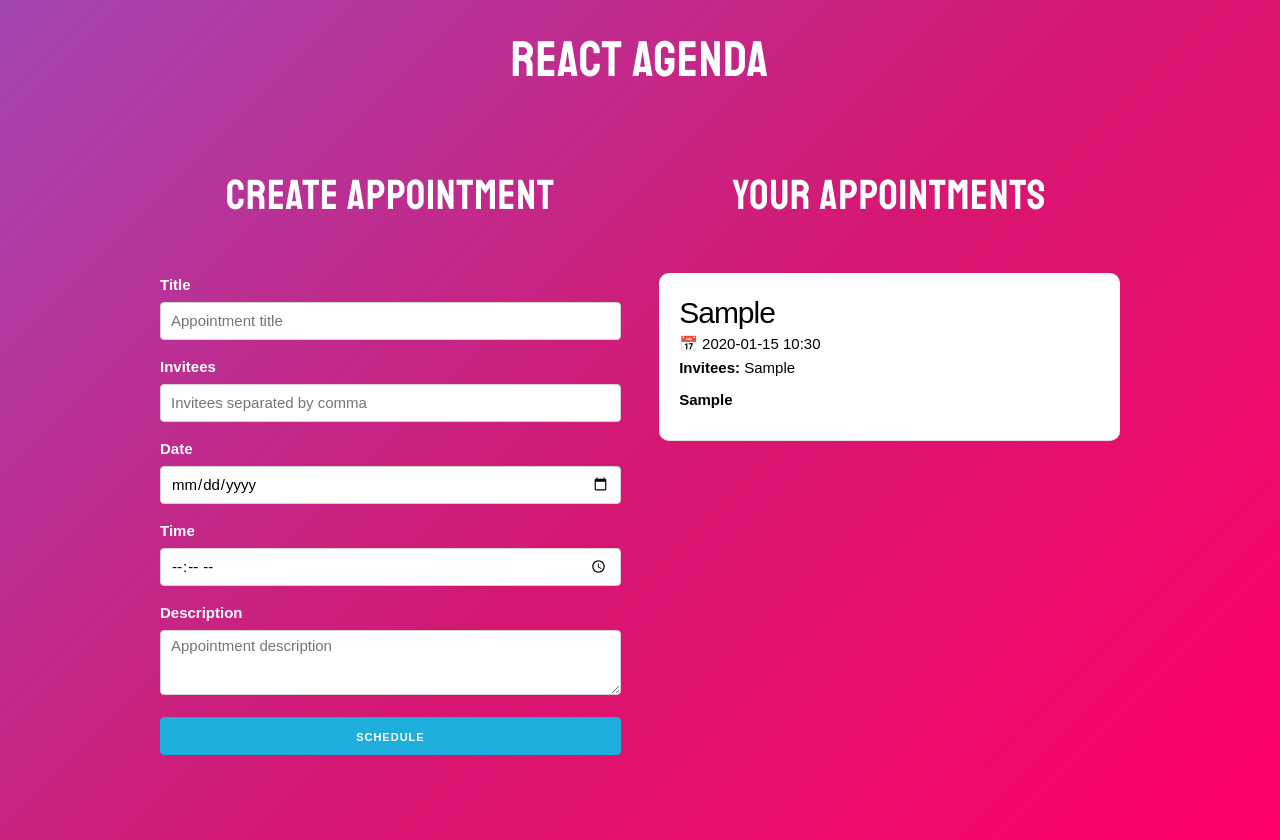
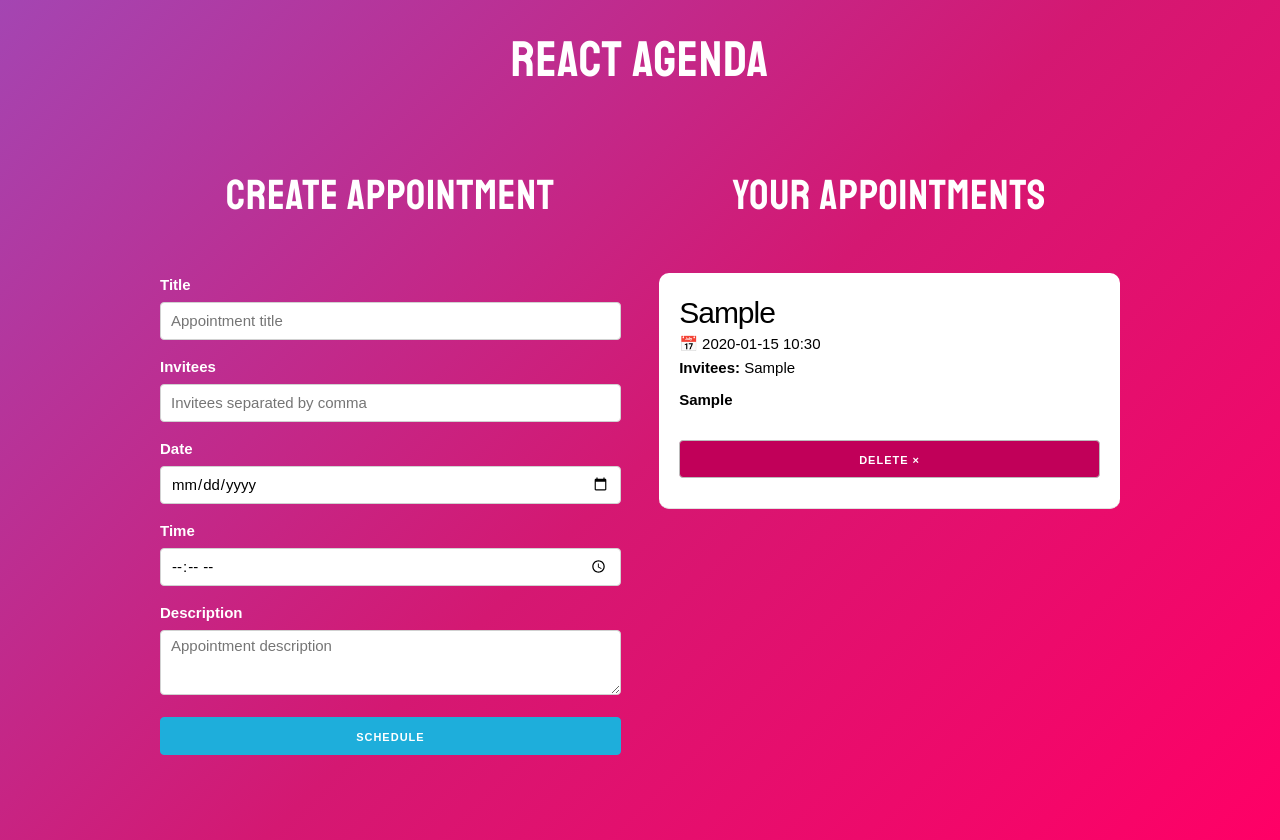
Before and after one commit to IsaacRF/react-agenda, a React (Create React App) app: page / in a window 1280 px wide. Both pictures are taken after typing "Sample", "Sample", "2020-01-15", "10:30", "Sample" into the empty fields and a click on the button "SCHEDULE". Built offline with nearby package versions, Linux system fonts and the light colour scheme.

Commit message:
#62 Enable deletion of appointments
-Add a delete appointment function to App
- Add delete button on Appointment component, and also deleteAppointment as a prop function that App can pass

```diff
--- a/src/App.tsx
+++ b/src/App.tsx
@@ -15,6 +15,16 @@ const App = () => {
     setAppointments([...appointments, appointment]);
   };
 
+  /**
+   * Deletes an appointment by ID
+   * @param id ID of the appointment to delete
+   */
+  const deleteAppointment = (id: string) => {
+    setAppointments(
+      appointments.filter((appoint: any) => appoint.id !== id)
+    );
+  };
+
   return (
     <Fragment>
       <h1>React Agenda</h1>
@@ -26,8 +36,9 @@ const App = () => {
           <h2>Your appointments</h2>
           {appointments.map((appointment: any) => (
             <Appointment
-                key={appointment.id}
-                appointment={appointment}
+              key={appointment.id}
+              appointment={appointment}
+              deleteAppointment={deleteAppointment}
             />
           ))}
         </div>
--- a/src/components/Appointment/index.tsx
+++ b/src/components/Appointment/index.tsx
@@ -3,15 +3,21 @@ import React from 'react';
 import './styles.scss';
 
 export interface AppointmentProps {
-  appointment: any
+  appointment: any,
+  deleteAppointment: Function
 }
 
-const Appointment: React.FC<AppointmentProps> = ({ appointment }) => (
+const Appointment: React.FC<AppointmentProps> = ({ appointment, deleteAppointment }) => (
     <div className="appointment">
         <h3>{appointment.title}</h3>
         <span>📅 {appointment.date} {appointment.time}</span>
         <p>Invitees: <span>{appointment.invitees}</span></p>
         <p>{appointment.description}</p>
+
+        <button
+          className="button delete u-full-width"
+          onClick={() => deleteAppointment(appointment.id)}
+        >Delete &times;</button>
     </div>
 );
 
```
